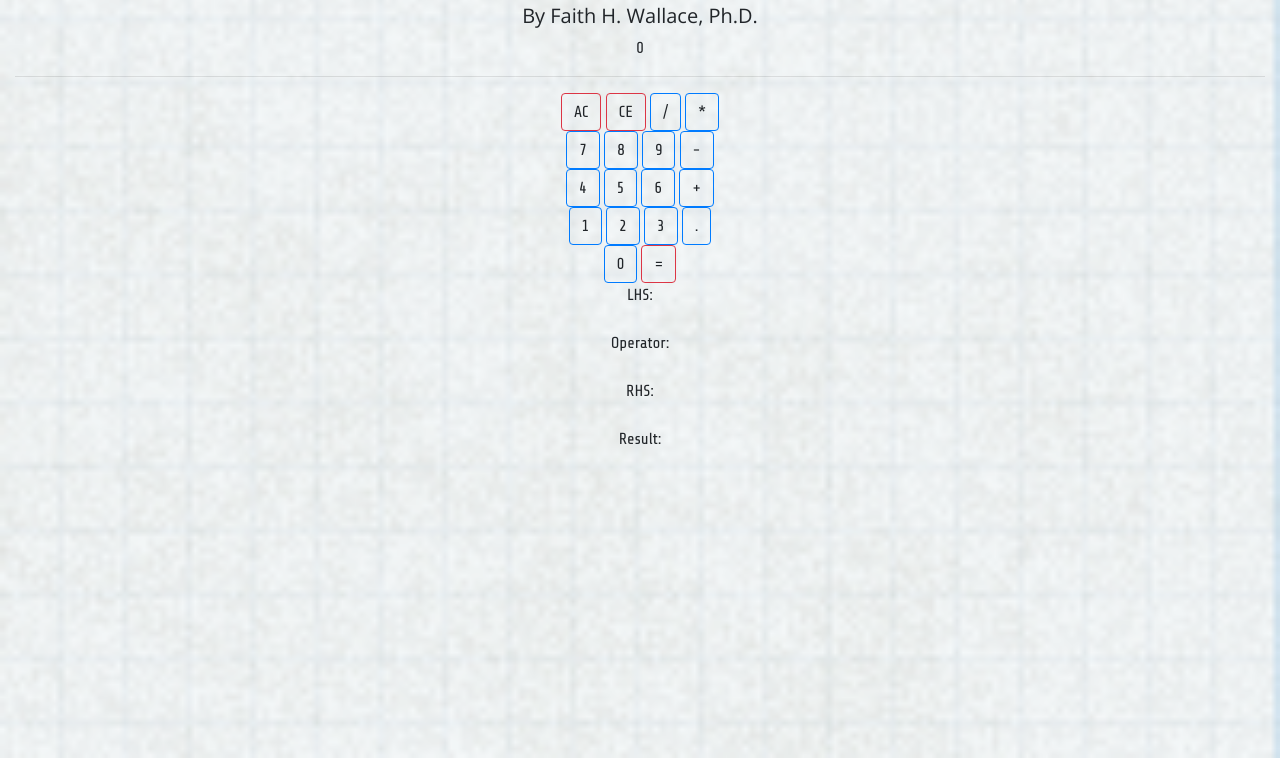
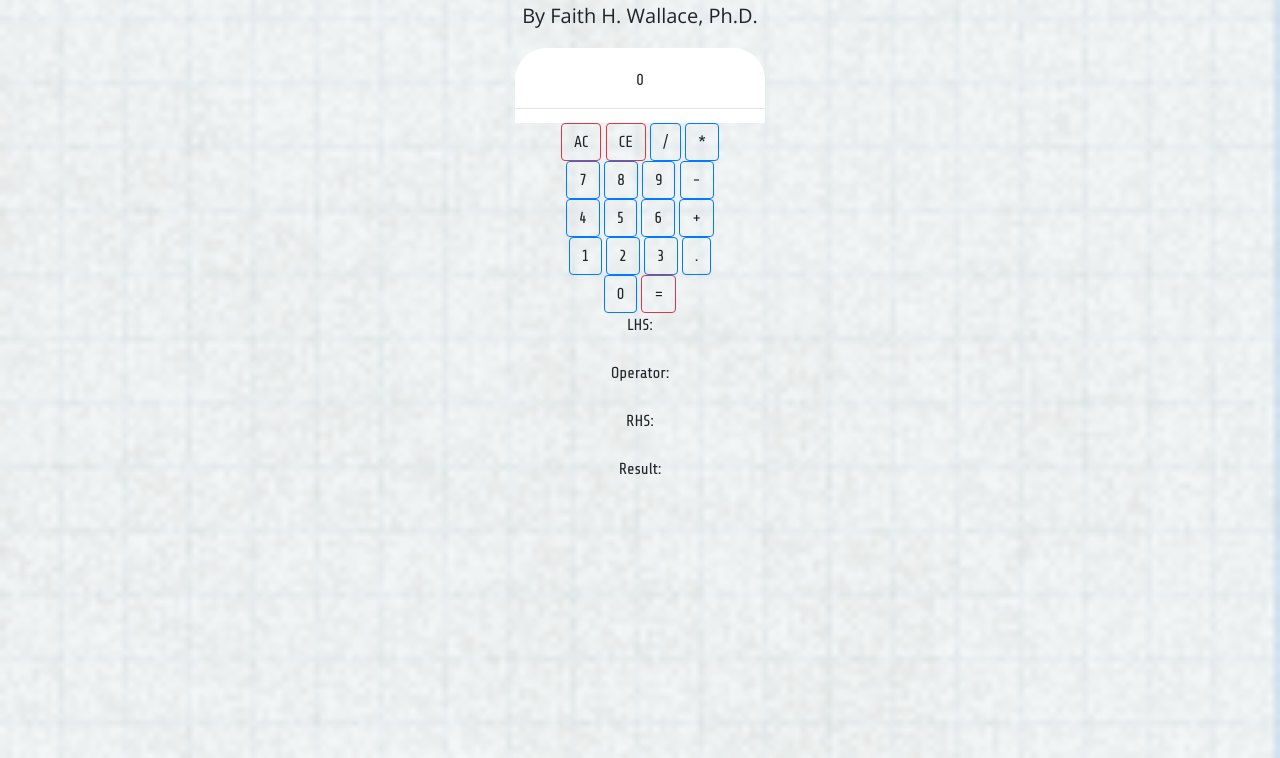
Before and after one commit to fwallacephd/calculator, a plain HTML site: page calculator.html in a window 1280 px wide. Shown: the part 42-800 px from the top of the page. Drawn offline with nearby package versions, Linux system fonts and the light colour scheme.

Commit message:
updates in style 032418

```diff
--- a/calculator.css
+++ b/calculator.css
@@ -17,3 +17,15 @@ body {
     font-family: 'Share Tech', sans-serif;
     background-image: url(old_mathematics.png);
 }
+
+#output {
+    background-color: white;
+    width: 250px;
+    height: 75px;
+    border-top-left-radius: 2em;
+    border-top-right-radius: 2em;
+    margin-right: auto;
+    margin-left: auto;
+    margin-top: 20px;
+    padding-top: 20px;
+}
--- a/calculator.html
+++ b/calculator.html
@@ -35,9 +35,13 @@
 <body>
 
 <div class="container-fluid text-center">
-    <h2>A Simple Calculator</h2>
-    <h5>By Faith H. Wallace, Ph.D.</h5>
-    <div class="output">
+    <div class="text-center">
+       <div class="header">
+            <h2>A Simple Calculator</h2>
+            <h5>By Faith H. Wallace, Ph.D.</h5>
+       </div>
+    </div>
+    <div id="output">
         <span id="steps">0</span>
         <hr>
     </div>
@@ -64,9 +68,7 @@
         <br>
         <a class="btn btn-outline-primary bigButton digit">0</a>
         <a class="btn btn-outline-danger bigButton" id="compute">=</a>
-
     </div>
-
 
     <label>LHS: </label><p id="lhs"></p>
     <label>Operator: </label><p id="operator"></p>
```
